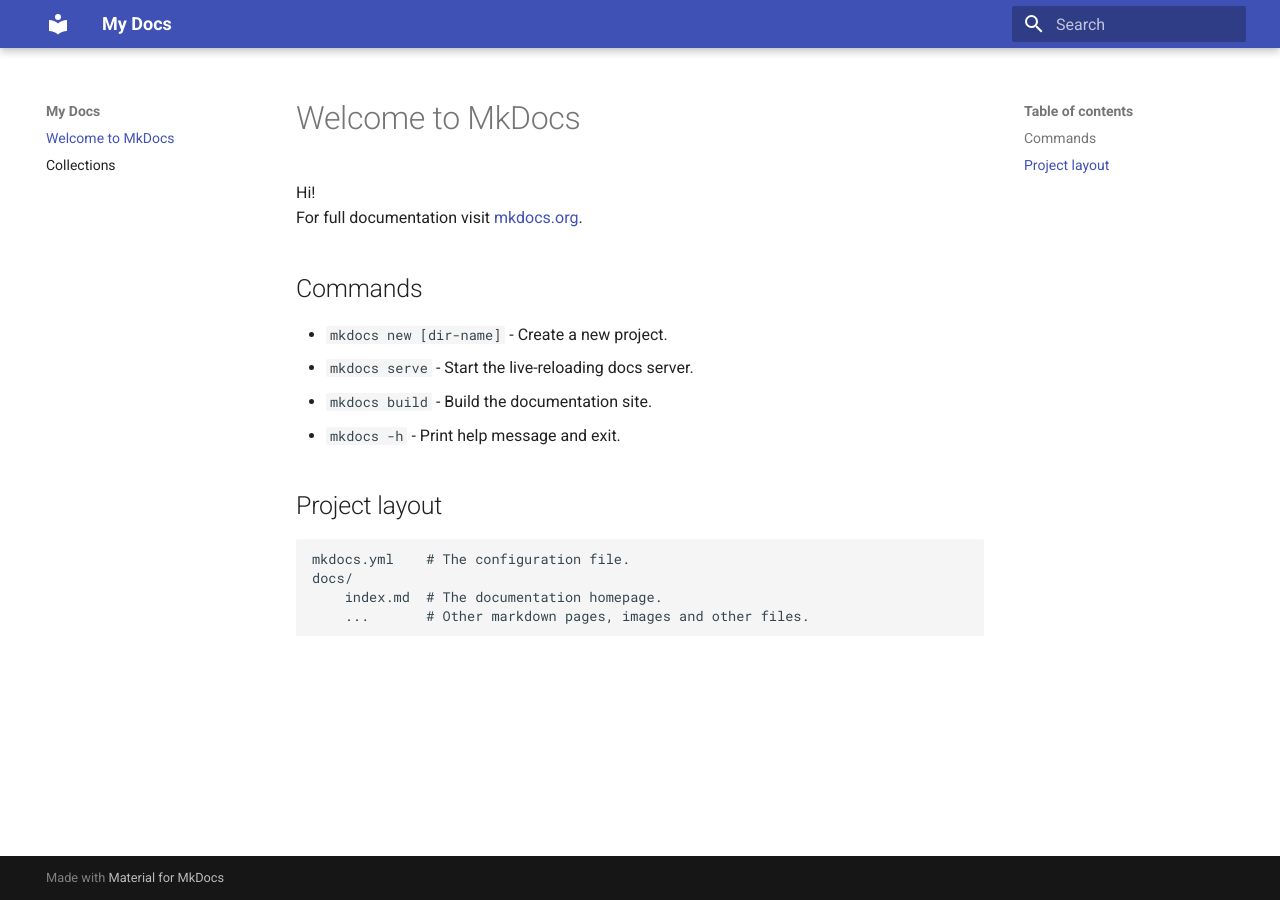
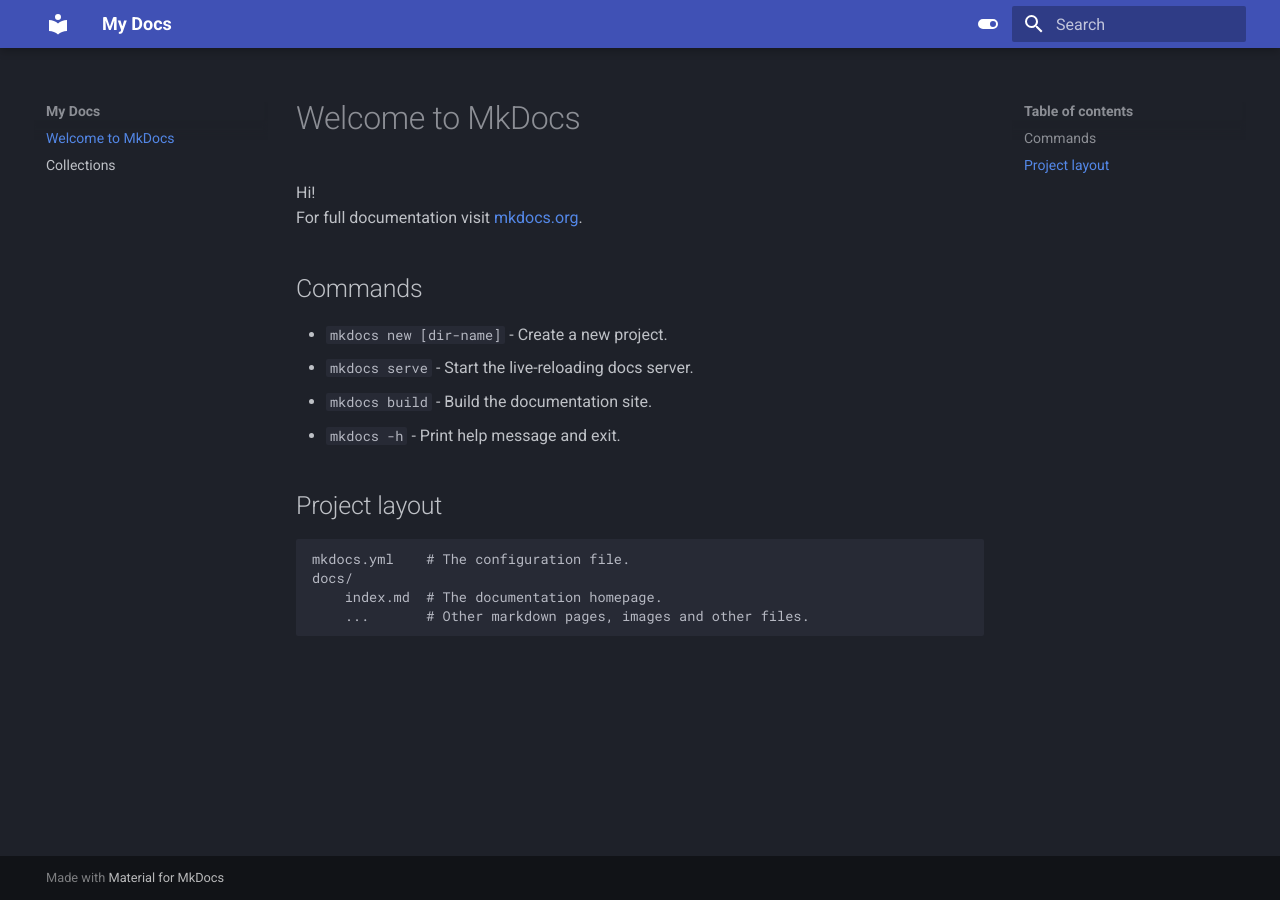
Before and after one commit to MillenniumCodeDev/Docs, an MkDocs documentation site: the page built from docs/index.md, in a window 1280 px wide. Built offline with MkDocs 1.6.1 and Material for MkDocs 9.7.7, drawn with Linux system fonts in a browser that asks for light colours.

Commit message:
testeadd default dark mode

```diff
--- a/mkdocs.yml
+++ b/mkdocs.yml
@@ -2,5 +2,12 @@
 site_url: https://docs.danielalexis.pt
 theme:
   name: material
-#markdown_extensions:
-#  - markdown.extensions.tables:
+  palette:
+    - scheme: slate
+      toggle:
+        icon: material/toggle-switch
+        name: Switch to light mode
+    - scheme: default
+      toggle:
+        icon: material/toggle-switch-off-outline
+        name: Switch to dark mode
```
